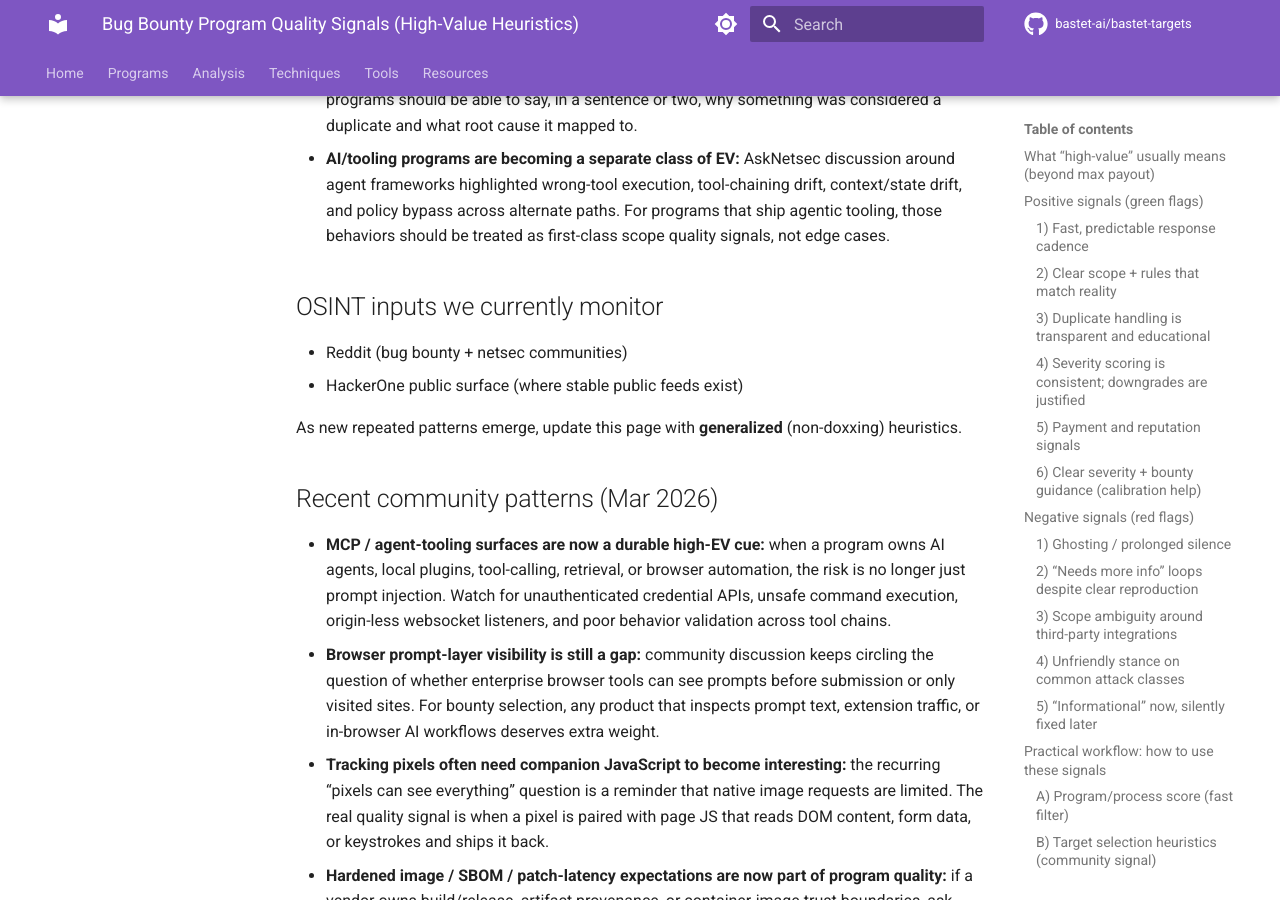
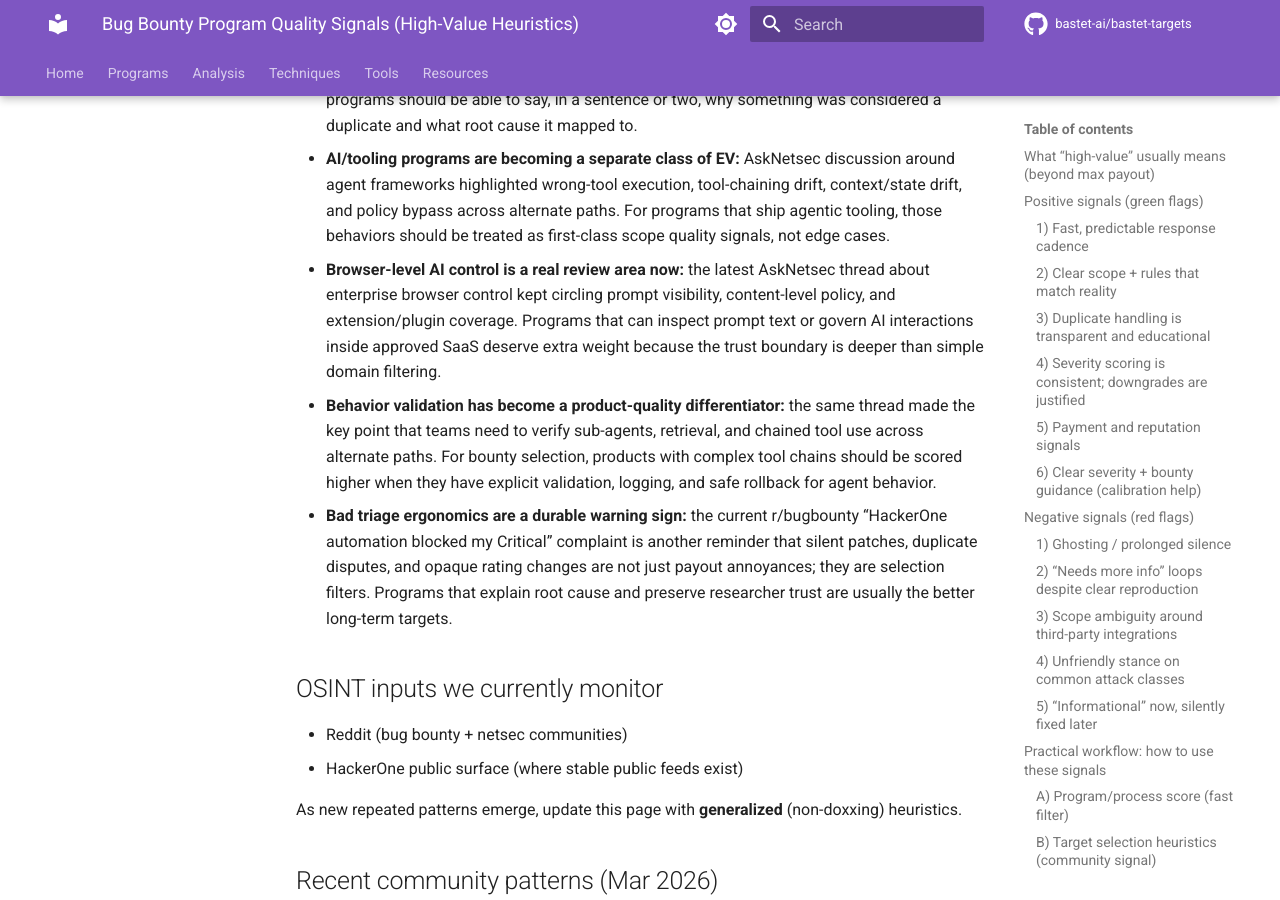
Before and after one commit to bastet-ai/bastet-targets, an MkDocs documentation site: the page built from docs/program-quality-signals.md, in a window 1280 px wide and 900 px high, scrolled down 4220 px. Built offline with MkDocs 1.6.1 and Material for MkDocs 9.7.7, drawn with Linux system fonts in a browser that asks for light colours; comment, search, counter and statistics services are not loaded.

Commit message:
Update public target intel and heuristics

```diff
--- a/docs/program-quality-signals.md
+++ b/docs/program-quality-signals.md
@@ -126,6 +126,9 @@ These are *not* “program quality” per se, but they strongly affect expected
 - **Triage fairness is still the core quality signal:** a fresh r/bugbounty complaint described valid reports being marked duplicate, informational, or N/A despite later fixes. That reinforces the heuristic that the best programs explain duplicate decisions clearly and do not silently patch while leaving researchers in the dark.
 - **Duplicate handling matters as much as raw payout:** repeated complaints about old reports, unclear duplicate attribution, and delayed triage are a strong warning sign. High-value programs should be able to say, in a sentence or two, why something was considered a duplicate and what root cause it mapped to.
 - **AI/tooling programs are becoming a separate class of EV:** AskNetsec discussion around agent frameworks highlighted wrong-tool execution, tool-chaining drift, context/state drift, and policy bypass across alternate paths. For programs that ship agentic tooling, those behaviors should be treated as first-class scope quality signals, not edge cases.
+- **Browser-level AI control is a real review area now:** the latest AskNetsec thread about enterprise browser control kept circling prompt visibility, content-level policy, and extension/plugin coverage. Programs that can inspect prompt text or govern AI interactions inside approved SaaS deserve extra weight because the trust boundary is deeper than simple domain filtering.
+- **Behavior validation has become a product-quality differentiator:** the same thread made the key point that teams need to verify sub-agents, retrieval, and chained tool use across alternate paths. For bounty selection, products with complex tool chains should be scored higher when they have explicit validation, logging, and safe rollback for agent behavior.
+- **Bad triage ergonomics are a durable warning sign:** the current r/bugbounty “HackerOne automation blocked my Critical” complaint is another reminder that silent patches, duplicate disputes, and opaque rating changes are not just payout annoyances; they are selection filters. Programs that explain root cause and preserve researcher trust are usually the better long-term targets.
 
 ## OSINT inputs we currently monitor
 
```
Also changed, not shown: docs/programs/hackerone-public.md (+1 -1 lines), 1 other file.
